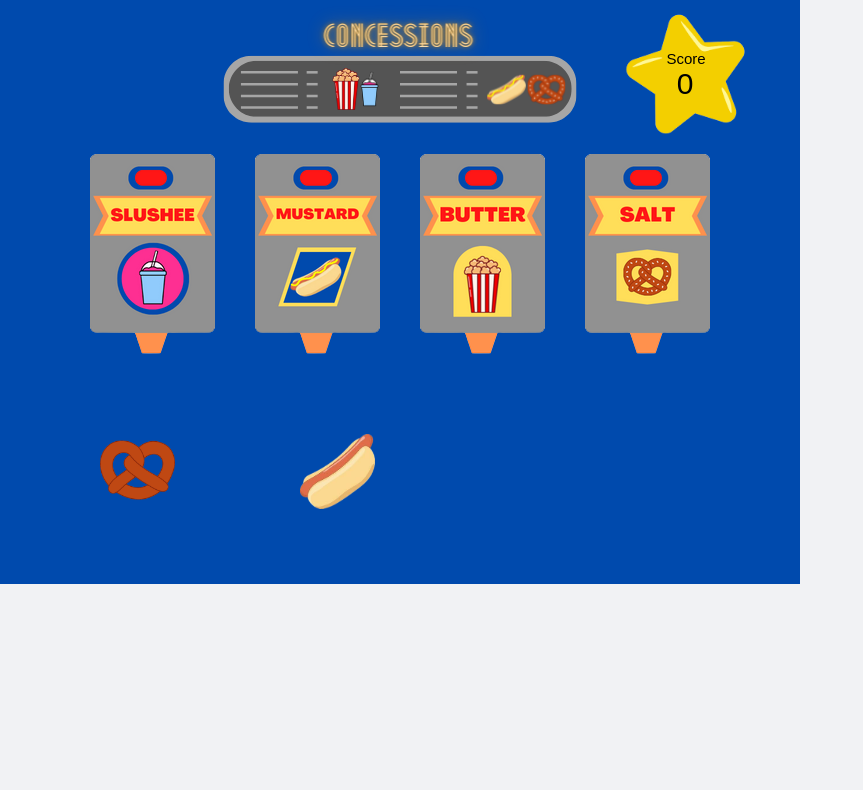
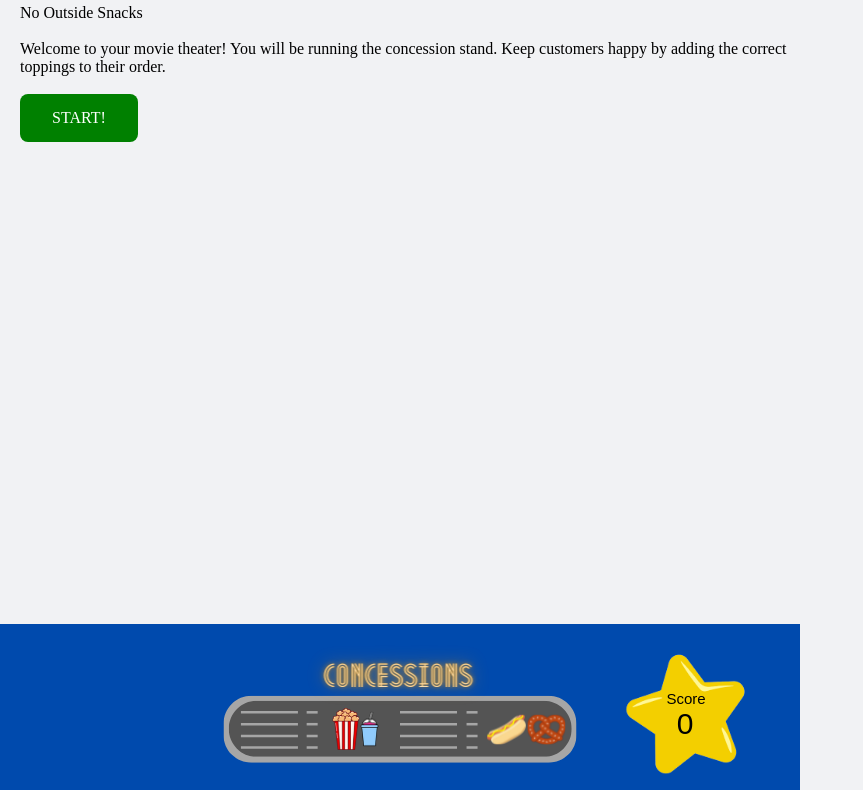
Before and after one commit to katiehan22/NoOutsideSnacks, a website built with webpack: page index.html in a window 1280 px wide. Shown: the part 96-886 px from the top of the page, without its empty margins (0-863 px from the left). Before the commit the page ends 800 px from the top, so only its background shows below. Built offline with Linux system fonts and the light colour scheme.

Commit message:
Add title screen

```diff
--- a/index.html
+++ b/index.html
@@ -17,7 +17,13 @@
     </ul>
   </header>
 
-  <div class="title-screen"></div>
+  <div class="title-screen">
+    <h2 class="game-title">No Outside Snacks</h2>
+    <br>
+    <p class="context">Welcome to your movie theater! You will be running the concession stand. Keep customers happy by adding the correct toppings to their order.</p>
+    <br>
+    <button id="start-button">START!</button>
+  </div>
 
   <div class="canvas-div"></div>
   <canvas id="game-canvas" width="800" height="600"></canvas>
--- a/src/index.scss
+++ b/src/index.scss
@@ -1,5 +1,6 @@
 @import 'src/styles/dispenser.scss';
 @import 'src/styles/header.scss';
+@import 'src/styles/titlescreen.scss';
 
 html, body, header, nav, h1, a, ul, li, strong, main, button, i, section, img, div, h2, p, form, fieldset, label, input, textarea, span, article, footer, time, small, audio {
   margin: 0;
--- a/src/scripts/game.js
+++ b/src/scripts/game.js
@@ -20,8 +20,8 @@ class Game {
     this.scoreImg.src = "assets/images/starscore.png";
     this.correctSound = new Audio("assets/audio/correct.wav");
     this.incorrectSound = new Audio("assets/audio/incorrect.mp3");
-    this.backgroundMusic = new Audio("assets/audio/background.mp3");
-    this.backgroundMusic.play();
+    // this.backgroundMusic = new Audio("assets/audio/background.mp3");
+    // this.backgroundMusic.play();
     this.handleClick = this.handleClick.bind(this);
     this.bindEvents();
   }
--- a/src/scripts/game_view.js
+++ b/src/scripts/game_view.js
@@ -5,9 +5,11 @@ class GameView{
     this.game = new Game(el);
     this.ctx = ctx;
     this.el = el;
+    this.backgroundMusic = new Audio("assets/audio/ukulele.mp3");
   }
 
   start(){
+    this.backgroundMusic.play();
     setInterval(this.game.draw.bind(this.game, this.ctx), 20);
     setInterval(this.game.moveObjects.bind(this.game), 100);
     setInterval(this.game.checkToppingBounds.bind(this.game), 100);
--- a/src/styles/dispenser.scss
+++ b/src/styles/dispenser.scss
@@ -1,7 +1,12 @@
 .canvas-div {
+  // display: none;
   position: absolute;
   width: 800px;
   height: 600px;
+}
+
+#game-canvas {
+  // display: none;
 }
 
 .dispenser-machines {
--- /dev/null
+++ b/src/styles/titlescreen.scss
@@ -0,0 +1,20 @@
+.title-screen {
+  width: 800px;
+  height: 600px;
+  padding: 20px;
+  // display: none;
+}
+
+#start-button {
+  background-color: green;
+  color: white;
+  padding: 15px 32px;
+  text-align: center;
+  display: inline-block;
+  font-size: 16px;
+  border-radius: 8px;
+}
+
+#start-button:hover {
+  box-shadow: 0 12px 16px 0 rgba(0, 0, 0, 0.24), 0 17px 50px 0 rgba(0, 0, 0, 0.19);
+}
```
Also changed, not shown: dist/main.css, dist/main.js, 1 other file.
